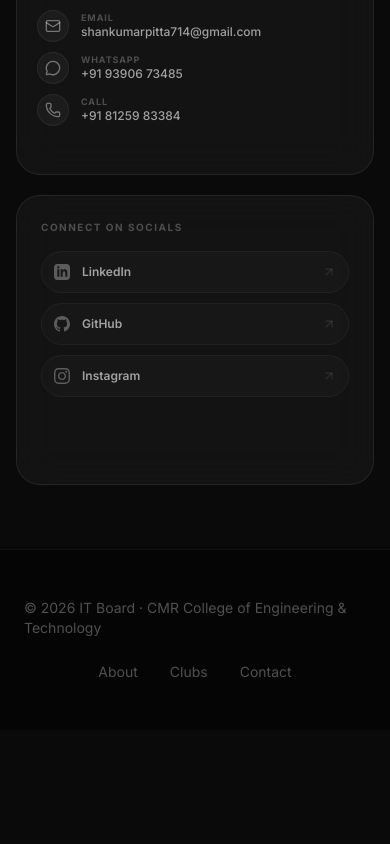
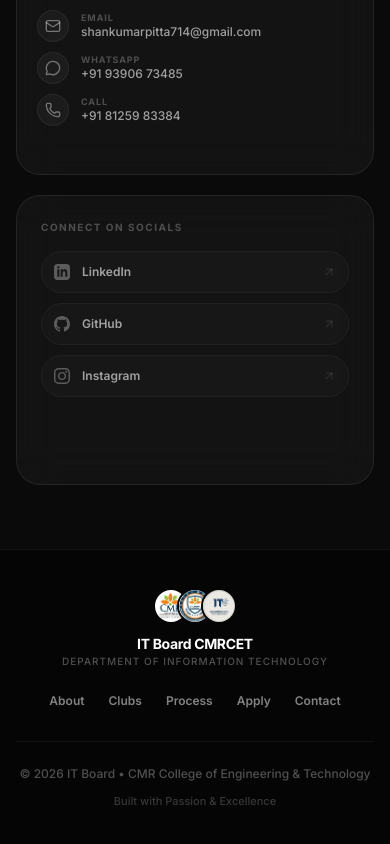
Before and after one commit to shankumar7/itboard, a Next.js app: page / in a window 390 px wide. Shown: the part 7701-8545 px from the top of the page. Before the commit the page ends 8431 px from the top, so only its background shows below. Built offline with nearby package versions, Linux system fonts and the light colour scheme; no server answers.

Commit message:
Redesign mobile footer with centered logo cluster, quick links, and clean copyright row

```diff
--- a/src/components/footer.tsx
+++ b/src/components/footer.tsx
@@ -9,19 +9,43 @@ export function Footer() {
   if (pathname?.startsWith('/admins')) {
     return null
   }
+
   return (
-    <footer className="border-t border-white/5 bg-[#050505]">
-      <div className="max-w-7xl mx-auto px-6 py-12">
-        <div className="flex flex-col md:flex-row justify-between items-center gap-6">
-          <p className="text-white/30 text-sm">
-            © {new Date().getFullYear()} IT Board · CMR College of Engineering & Technology
-          </p>
-          <div className="flex gap-8">
-            <Link href="/#about" className="text-white/30 hover:text-white/60 text-sm transition-colors">About</Link>
-            <Link href="/#clubs" className="text-white/30 hover:text-white/60 text-sm transition-colors">Clubs</Link>
-            <Link href="/#contact" className="text-white/30 hover:text-white/60 text-sm transition-colors">Contact</Link>
+    <footer className="border-t border-white/5 bg-[#050505] text-white">
+      <div className="max-w-7xl mx-auto px-4 sm:px-6 py-10 sm:py-14 space-y-8">
+
+        {/* Top Footer Row */}
+        <div className="flex flex-col md:flex-row justify-between items-center gap-6 text-center md:text-left">
+
+          {/* Logo & Brand */}
+          <div className="flex flex-col sm:flex-row items-center gap-3">
+            <div className="flex items-center -space-x-2">
+              <img src="/cmr-logo.jpg" alt="CMR College" className="w-8 h-8 rounded-full object-cover ring-2 ring-[#050505]" />
+              <img src="/council-logo.jpg" alt="Student Council" className="w-8 h-8 rounded-full object-cover ring-2 ring-[#050505]" />
+              <img src="/it-board-logo.jpg" alt="IT Board" className="w-8 h-8 rounded-full object-cover ring-2 ring-[#050505]" />
+            </div>
+            <div>
+              <p className="font-bold text-white text-sm tracking-tight">IT Board CMRCET</p>
+              <p className="text-white/30 text-[10px] uppercase tracking-widest font-medium">Department of Information Technology</p>
+            </div>
+          </div>
+
+          {/* Quick Links */}
+          <div className="flex flex-wrap justify-center gap-6 sm:gap-8 text-xs font-semibold text-white/50">
+            <Link href="/#about" className="hover:text-white transition-colors">About</Link>
+            <Link href="/#clubs" className="hover:text-white transition-colors">Clubs</Link>
+            <Link href="/#process" className="hover:text-white transition-colors">Process</Link>
+            <Link href="/#apply" className="hover:text-white transition-colors">Apply</Link>
+            <Link href="/#contact" className="hover:text-white transition-colors">Contact</Link>
           </div>
         </div>
+
+        {/* Bottom Copyright Row */}
+        <div className="pt-6 border-t border-white/5 flex flex-col sm:flex-row justify-between items-center gap-3 text-center sm:text-left text-xs text-white/30 font-medium">
+          <p>© {new Date().getFullYear()} IT Board • CMR College of Engineering & Technology</p>
+          <p className="text-white/20 text-[11px]">Built with Passion & Excellence</p>
+        </div>
+
       </div>
     </footer>
   )
```
